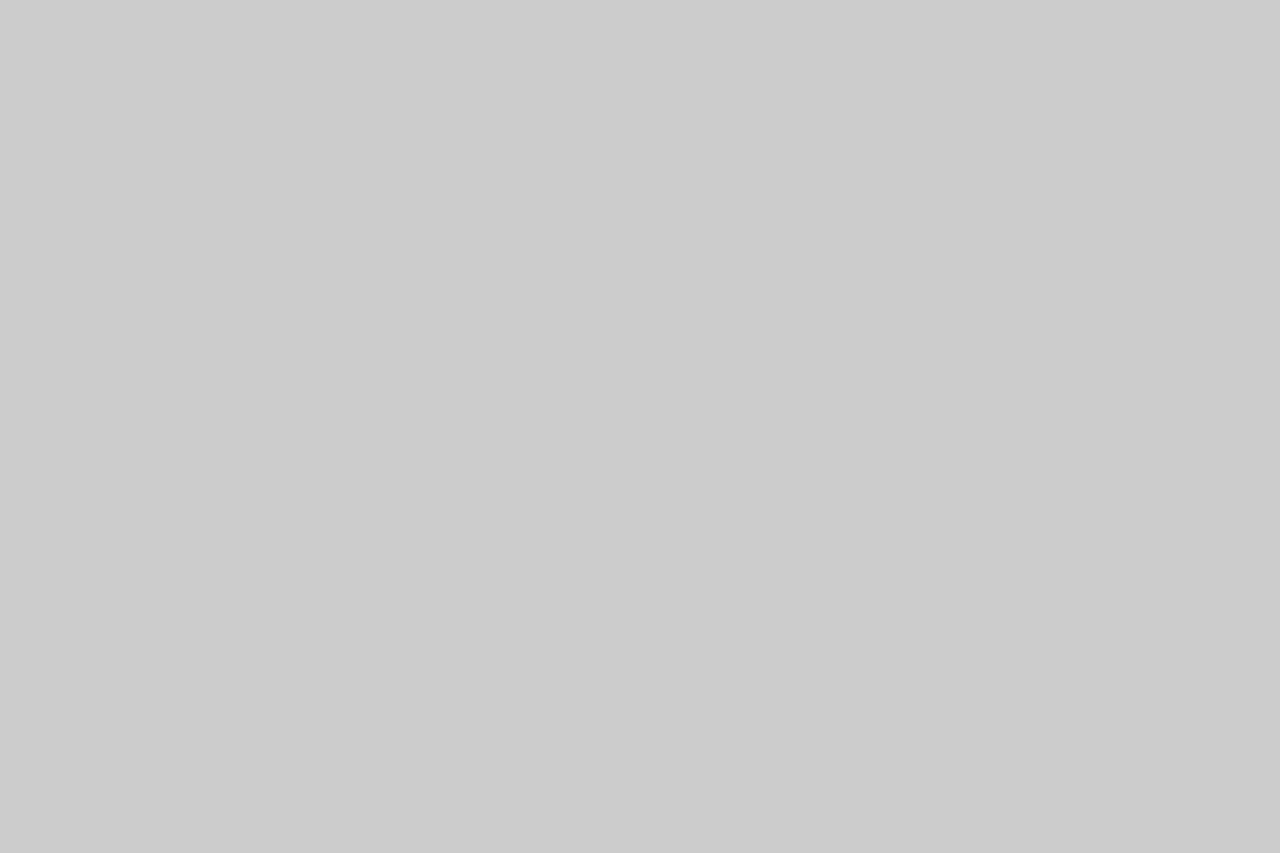
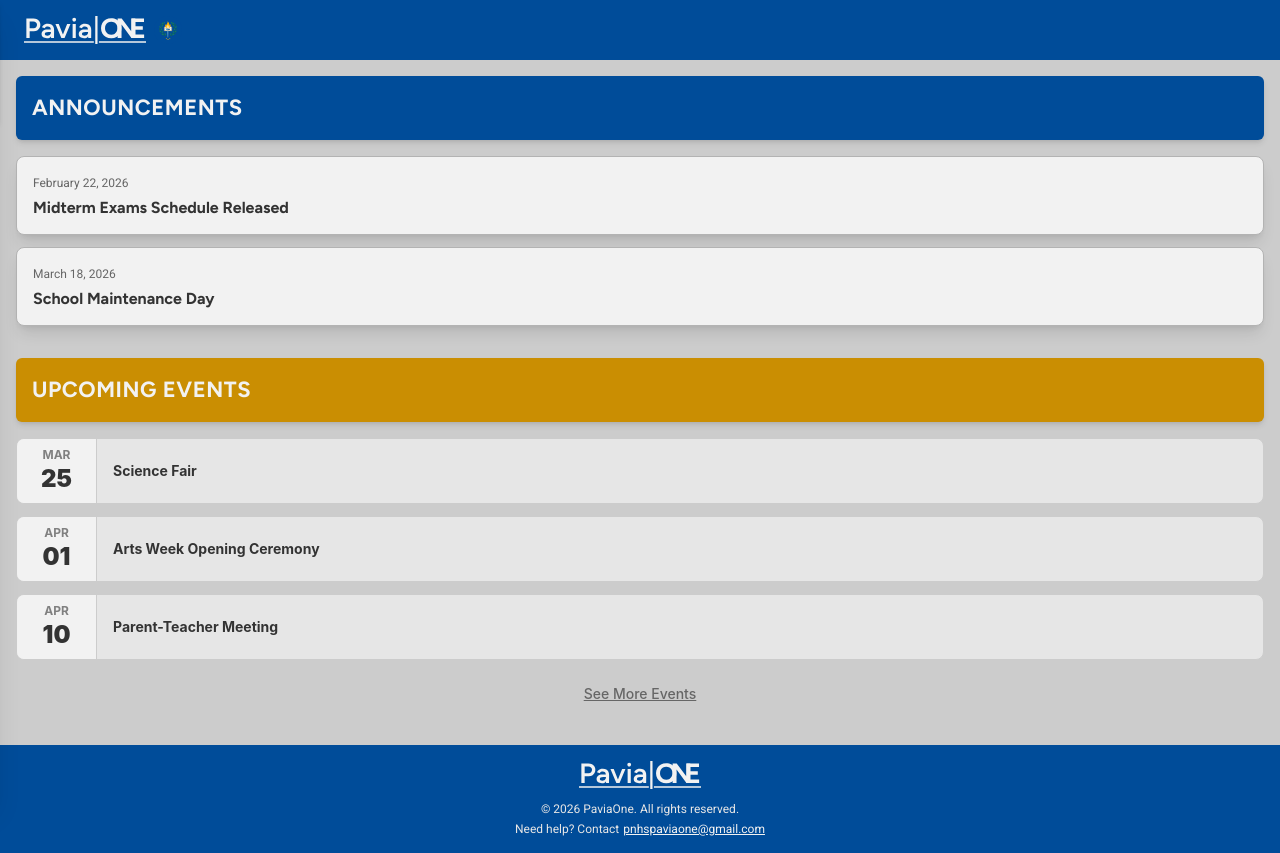
Before and after one commit to dreyyan/pavia-one, a React (Vite) app in the folder frontend/: page /announcements-and-events in a window 1280 px wide. Before the commit this address had no page. Before the commit the page ends 800 px from the top, so only its background shows below. Built offline with nearby package versions, Linux system fonts and the light colour scheme.

Commit message:
chore: change 'Notifications' to 'Announcements'

```diff
--- /dev/null
+++ b/frontend/src/AnnouncementsEvents.tsx
@@ -0,0 +1,141 @@
+// [IMPORT] Hooks
+import { useState } from "react";
+
+// [IMPORT] Components
+import Modal from "./components/Modal";
+
+// ?[INTERFACES]
+interface Announcement {
+  id: number;
+  date: string;
+  title: string;
+  description?: string;
+}
+
+interface SchoolEvent {
+  id: number;
+  month: string;
+  day: string;
+  title: string;
+  description?: string;
+}
+
+const NotificationsPage = () => {
+  // [STATES]
+  const [announcements] = useState<Announcement[]>([
+    { id: 1, date: "2026-02-22", title: "Midterm Exams Schedule Released" },
+    { id: 2, date: "2026-03-18", title: "School Maintenance Day" },
+  ]);
+
+  const [events] = useState<SchoolEvent[]>([
+    { id: 1, month: "Mar", day: "25", title: "Science Fair", description: "Annual school-wide science fair in the gymnasium." },
+    { id: 2, month: "Apr", day: "01", title: "Arts Week Opening Ceremony", description: "Kickoff of Arts Week with performances and exhibits." },
+    { id: 3, month: "Apr", day: "10", title: "Parent-Teacher Meeting", description: "PTM for all grade levels." },
+    { id: 4, month: "Apr", day: "15", title: "School Sports Day", description: "Inter-class sports competitions." },
+  ]);
+
+  const [visibleEvents, setVisibleEvents] = useState(3);
+  const [showModal, setShowModal] = useState(false);
+  const [selectedEvent, setSelectedEvent] = useState<SchoolEvent | null>(null);
+
+  // [HANDLERS]
+  const handleSeeMoreEvents = () => setVisibleEvents((prev) => prev + 3);
+  const handleEventClick = (event: SchoolEvent) => {
+    setSelectedEvent(event);
+    setShowModal(true);
+  };
+
+  // [HELPER] Format date as "Month Day, Year"
+  const formatDate = (dateStr: string) => {
+    const date = new Date(dateStr);
+    return date.toLocaleDateString("en-US", { year: "numeric", month: "long", day: "numeric" });
+  };
+
+  return (
+    <div className="flex-1 p-4 space-y-8 pb-10 bg-[var(--color-bg-200)]">
+      {/* [MODAL] Event Details */}
+      <Modal
+        isOpen={showModal}
+        onClose={() => setShowModal(false)}
+        title="Event Details"
+        type="info"
+        confirmText="Close"
+      >
+        <div className="p-1">
+          <p className="text-[var(--color-primary-600)] font-bold text-sm mb-1">{selectedEvent?.month} {selectedEvent?.day}</p>
+          <h3 className="text-lg font-bold text-[var(--color-text-900)] mb-2">{selectedEvent?.title}</h3>
+          <p className="text-[var(--color-text-600)] text-sm leading-relaxed">
+            {selectedEvent?.description || "No specific details available at this time."}
+          </p>
+        </div>
+      </Modal>
+
+      {/* [SECTION] Announcements */}
+      <section>
+        <div className="bg-[var(--color-primary-700)] text-[var(--color-text-50)] p-4 rounded-md mb-4 shadow-md">
+          <h2 className="text-xl font-bold uppercase tracking-wide">Announcements</h2>
+        </div>
+
+        {announcements.length > 0 ? (
+          <div className="space-y-3">
+            {announcements.map((item) => (
+              <div key={item.id} className="bg-[var(--color-bg-50)] border border-[var(--color-text-300)] p-4 rounded-lg shadow-lg">
+                <p className="body-small text-[var(--color-text-600)] mb-1">{formatDate(item.date)}</p>
+                <p className="font-figtree font-bold text-[var(--color-text-800)] leading-tight">{item.title}</p>
+              </div>
+            ))}
+          </div>
+        ) : (
+          <div className="py-12 text-center border-2 border-dashed border-[var(--color-text-200)] rounded-xl bg-[var(--color-bg-50)]">
+            <p className="text-[var(--color-text-400)] italic text-sm">No announcements posted yet.</p>
+          </div>
+        )}
+      </section>
+
+      {/* [SECTION] Upcoming Events */}
+      <section>
+        <div className="bg-[var(--color-secondary-600)] text-[var(--color-text-50)] p-4 rounded-md mb-4 shadow-md">
+          <h2 className="text-xl font-bold uppercase tracking-wide">Upcoming Events</h2>
+        </div>
+
+        {events.length > 0 ? (
+          <>
+            <div className="space-y-3">
+              {events.slice(0, visibleEvents).map((event) => (
+                <div
+                  key={event.id}
+                  onClick={() => handleEventClick(event)}
+                  className="flex bg-[var(--color-bg-100)] border border-[var(--color-text-200)] rounded-lg overflow-hidden transition-all duration-150 ease-in-out hover:bg-[var(--color-bg-50)]"
+                >
+                  <div className="flex flex-col items-center justify-center px-4 py-2 border-r border-[var(--color-text-200)] min-w-[80px] bg-[var(--color-bg-50)]">
+                    <span className="text-xs text-[var(--color-text-500)] font-bold uppercase">{event.month}</span>
+                    <span className="text-2xl font-black text-[var(--color-text-800)]">{event.day}</span>
+                  </div>
+                  <div className="p-4 flex items-center">
+                    <p className="font-bold text-[var(--color-text-800)] text-sm leading-snug">{event.title}</p>
+                  </div>
+                </div>
+              ))}
+            </div>
+
+            {visibleEvents < events.length && (
+              <button
+                onClick={handleSeeMoreEvents}
+                className="w-full text-center text-[var(--color-text-600)] underline text-sm mt-6 font-medium hover:text-[var(--color-text-800)] cursor-pointer"
+              >
+                See More Events
+              </button>
+            )}
+          </>
+        ) : (
+          <div className="py-12 text-center border-2 border-dashed border-[var(--color-text-200)] rounded-xl bg-[var(--color-text-50)]">
+            <span className="text-3xl block mb-2 opacity-30"></span>
+            <p className="text-[var(--color-text-400)] italic text-sm">No upcoming events scheduled.</p>
+          </div>
+        )}
+      </section>
+    </div>
+  );
+};
+
+export default NotificationsPage;
--- a/frontend/src/App.tsx
+++ b/frontend/src/App.tsx
@@ -11,7 +11,7 @@ import AboutUs from "./AboutUs";
 import AdviserDashboard from "./pages/adviser/AdviserDashboard";
 import AdviserClassManagement from "./pages/adviser/AdviserClassManagement";
 import AdviserMyClass from "./pages/adviser/AdviserMyClass";
-import NotificationsPage from "./NotificationsPage";
+import AnnouncementsEvents from "./AnnouncementsEvents";
 import AdviserClassDetails from "./pages/adviser/AdviserClassDetails";
 import AdviserClassStudents from "./pages/adviser/AdviserClassStudents";
 import AdviserClassStudentDetails from "./pages/adviser/AdviserClassStudentDetails";
@@ -59,7 +59,7 @@ function App() {
         {/* SHARED ROUTES */}
         {/* About Us */}
         <Route path="/about-us" element={<AboutUs />} />
-        <Route path="/notifications" element={<NotificationsPage />} />
+        <Route path="/announcements-and-events" element={<AnnouncementsEvents />} />
       </Route>
     </Routes>
   );
--- a/frontend/src/components/Header.tsx
+++ b/frontend/src/components/Header.tsx
@@ -83,7 +83,7 @@ const Header = () => {
         <SidebarLink icon="/school-forms-icon.svg" text="School Forms" to={`/${role.toLowerCase()}/school-forms`} onClick={closeSidebar} />
         <SidebarLink icon="/transfer-dropout-monitoring-icon.svg" text="Transfer / Dropout Monitoring" to={`/${role.toLowerCase()}/transfer`} onClick={closeSidebar} />
         <SidebarLink icon="/reports-and-statistics-icon.svg" text="Reports & Statistics" to={`/${role.toLowerCase()}/reports`} onClick={closeSidebar} />
-        <SidebarLink icon="/notifications-and-events-icon.svg" text="Notifications and Events" to={`/notifications`} onClick={closeSidebar} />
+        <SidebarLink icon="/announcements-and-events-icon.svg" text="Announcements and Events" to={`/announcements-and-events`} onClick={closeSidebar} />
         <SidebarLink icon="/profile-icon.svg" text="Profile" to={`/${role.toLowerCase()}/profile`} onClick={closeSidebar} />
         <SidebarLink icon="/settings-icon.svg" text="Settings" to={`/${role.toLowerCase()}/settings`} onClick={closeSidebar} />
         <SidebarLink icon="/logout-icon.svg" text="Logout" to={`/login/${role.toLowerCase()}`} onClick={() => { closeSidebar(); handleLogout(); }} />
```
